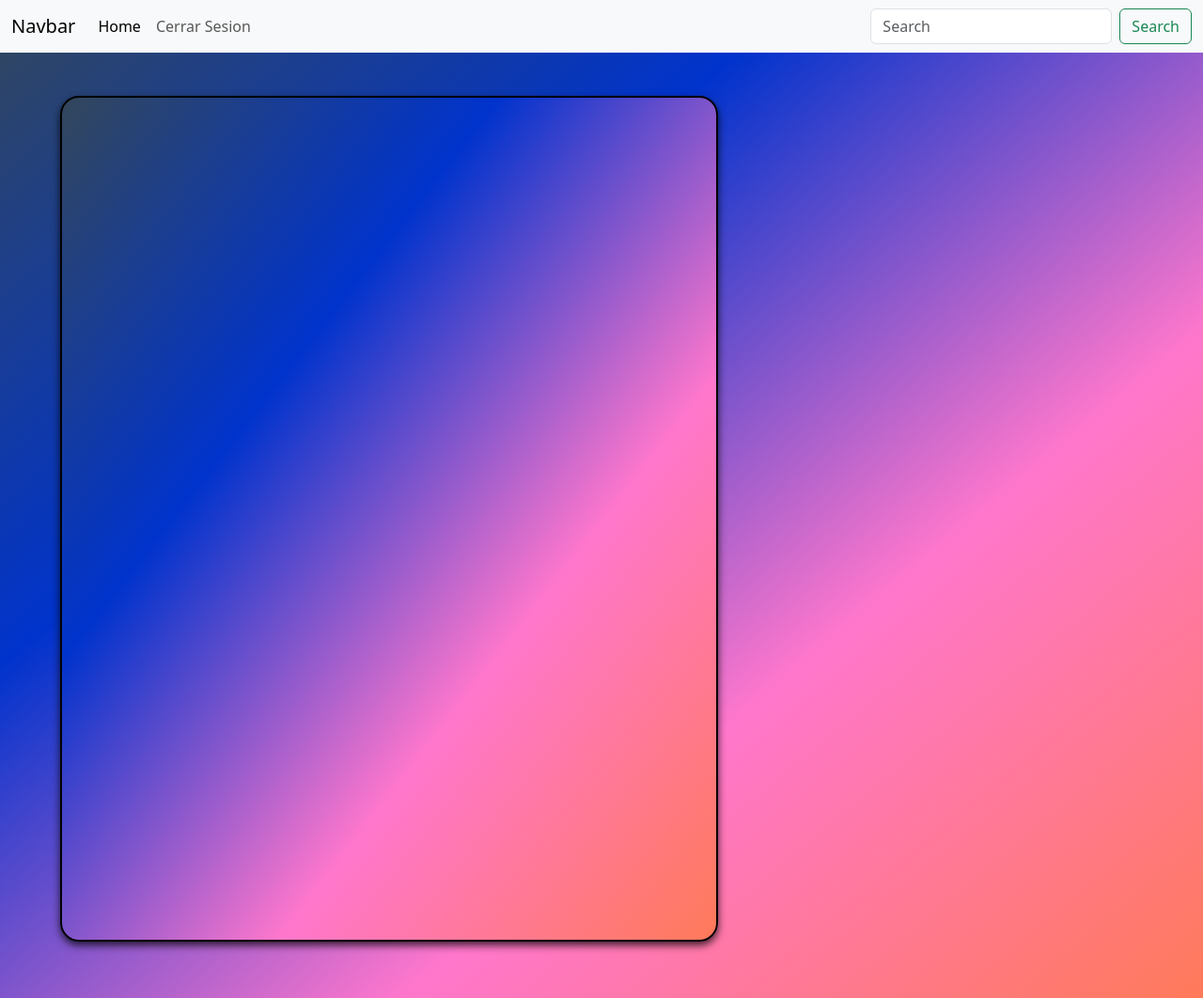
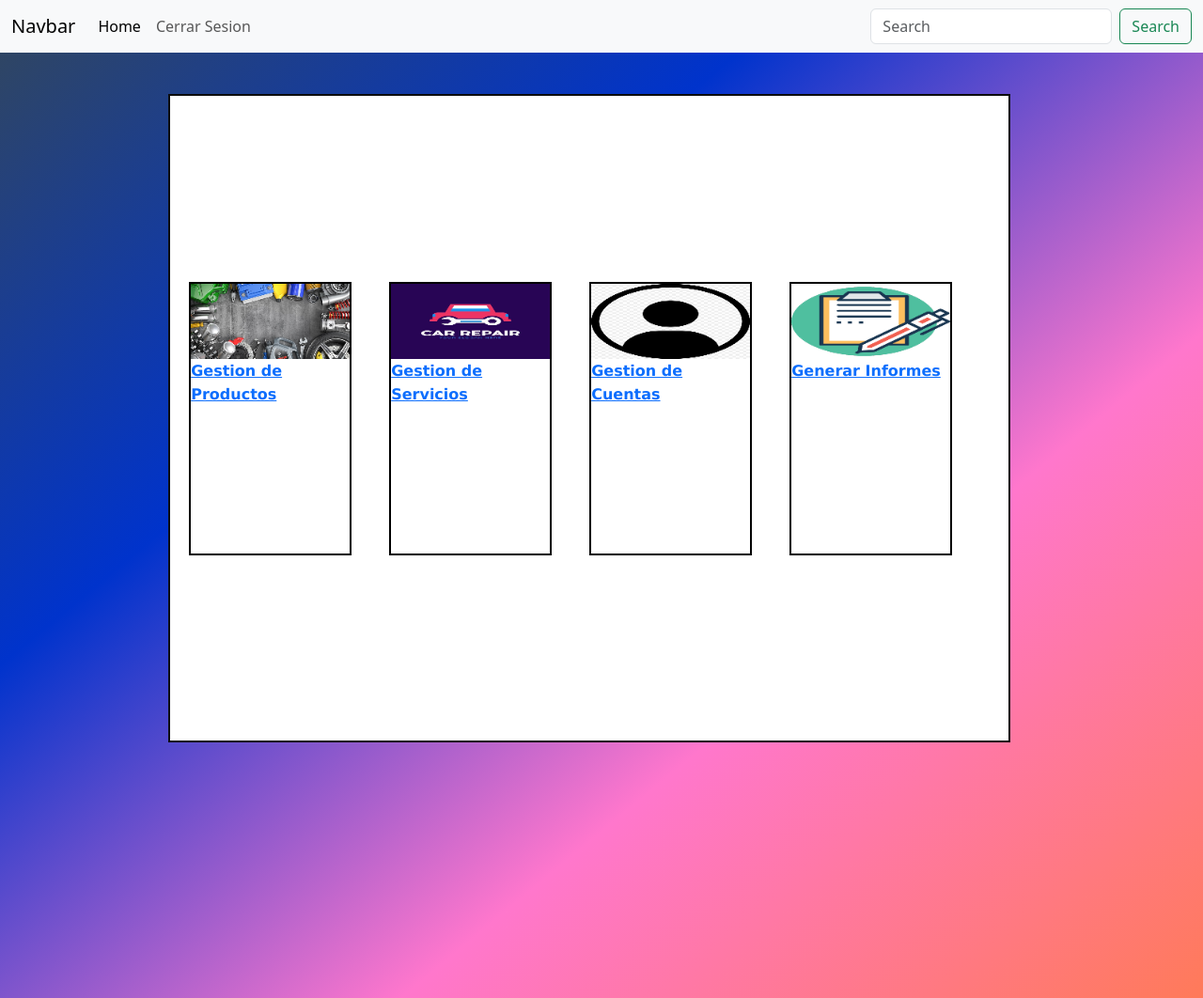
Before and after one commit to killerstrix/ServiExpres_Project, a Django app: page /MenuEmpleados/ in a window 1280 px wide. Shown: the whole page at 94% size. Run offline with Django 4.2, Linux system fonts and the light colour scheme; some libraries are stand-ins or nearby versions.

Commit message:
Menu de empleados funcional

```diff
--- /dev/null
+++ b/API_Rest/static/css/empleados.css
@@ -0,0 +1,100 @@
+#cont_fondo{
+    background-image: linear-gradient(to bottom right, #33475b, #0033CC, #FF77CC, rgb(255, 122, 89));
+    position: fixed;
+    top: 0;
+    left: 0;
+    width: 100%;
+    height: 100%;
+    z-index: -1;
+}
+
+.Cont_Empleados{
+    border: 2px solid rgb(12, 12, 12);
+    width: 70%;
+    height: 65%;
+    margin-top: 100px;
+    margin-left: 14%;
+    background-color: white;
+    display: flex;
+    flex-direction: row;
+    justify-content: center;
+    align-items: center;
+    padding: 20px;
+  }
+
+  .ContMenu1 {
+    width: calc(30% - 30px); /* El 5px es para el margen izquierdo */
+    height: 45%; /* Ajusta la altura según tus necesidades */
+    border: 2px solid black;
+    margin-right: 40px; /* Margen derecho entre elementos */
+  }
+
+  .imagen {
+    position: relative;
+
+  }
+
+  .imagen p {
+    position: absolute;
+    bottom: 0;
+    left: 0;
+    width: 100%;
+    height: 20%;
+    background-color: #fff;
+    color: black;
+    font-size: 16px;
+    text-align: center;
+
+  }
+
+  .boton[type="submit"][id="btnenviarL"]  {
+    width: 30%;
+    height: 50px;
+    margin-left: 31%;
+    border-radius: 10px;
+    margin-top: 15px;
+    font-weight: bold;
+    border: 3px solid black;
+    background-image: linear-gradient(to bottom right, #33475b, #0033CC, #FF77CC, rgb(255, 122, 89));
+    box-shadow: 0 4px 8px rgba(0, 0, 0, 0.75);
+    color: white;
+  }
+
+  .boton[type="submit"][id="btnenviarL"]  {
+    width: 30%;
+    height: 50px;
+    margin-left: 31%;
+    border-radius: 10px;
+    margin-top: 15px;
+    font-weight: bold;
+    border: 3px solid black;
+    background-image: linear-gradient(to bottom right, #33475b, #0033CC, #FF77CC, rgb(255, 122, 89));
+    box-shadow: 0 4px 8px rgba(0, 0, 0, 0.75);
+    color: white;
+  }
+
+  .boton[type="submit"][id="btnenviarL"]  {
+    width: 30%;
+    height: 50px;
+    margin-left: 31%;
+    border-radius: 10px;
+    margin-top: 15px;
+    font-weight: bold;
+    border: 3px solid black;
+    background-image: linear-gradient(to bottom right, #33475b, #0033CC, #FF77CC, rgb(255, 122, 89));
+    box-shadow: 0 4px 8px rgba(0, 0, 0, 0.75);
+    color: white;
+  }
+
+  .boton[type="submit"][id="btnenviarL"]  {
+    width: 30%;
+    height: 50px;
+    margin-left: 31%;
+    border-radius: 10px;
+    margin-top: 15px;
+    font-weight: bold;
+    border: 3px solid black;
+    background-image: linear-gradient(to bottom right, #33475b, #0033CC, #FF77CC, rgb(255, 122, 89));
+    box-shadow: 0 4px 8px rgba(0, 0, 0, 0.75);
+    color: white;
+  }
--- a/API_Rest/static/css/main.css
+++ b/API_Rest/static/css/main.css
@@ -130,15 +130,3 @@
     box-shadow: 0 4px 8px rgba(0, 0, 0, 0.75);
     color: white;
   }
-
-.Cont_Empleados{
-  border: 2px solid black;
-  background-image: linear-gradient(to bottom right, #33475b, #0033CC, #FF77CC, rgb(255, 122, 89));
-  margin-top: 8%;
-  margin-left: 5%;
-  width: 700px;
-  height: 900px;
-  box-shadow: 0 4px 8px rgba(0, 0, 0, 0.75);
-  backdrop-filter: blur(5px);
-  border-radius: 20px;
-}
--- a/API_Rest/templates/core/MenuEmpleados.html
+++ b/API_Rest/templates/core/MenuEmpleados.html
@@ -7,7 +7,7 @@
         <title>Login</title>
         <meta name="description" content="">
         <meta name="viewport" content="width=device-width, initial-scale=1">
-        <link rel="stylesheet" href="{% static 'css/main.css' %}">
+        <link rel="stylesheet" href="{% static 'css/empleados.css' %}">
         <link href="https://cdn.jsdelivr.net/npm/bootstrap@5.3.2/dist/css/bootstrap.min.css" rel="stylesheet" integrity="sha384-T3c6CoIi6uLrA9TneNEoa7RxnatzjcDSCmG1MXxSR1GAsXEV/Dwwykc2MPK8M2HN" crossorigin="anonymous">
     </head>
     <body>
@@ -38,7 +38,32 @@
         <main>
             <div id="cont_fondo">
                 <div class="Cont_Empleados">
-
+                      <br>
+                      <br>
+                      <div class="ContMenu1" >
+                        <div class="imagen">
+                          <img src="{%static 'img/Producto.png'%}" style="width: 100%;  margin-right: 50px">
+                        </div>
+                        <a href="{% url 'crud_productos' %}" style="text-align:center; font-family: Geneva, Verdana, sans-serif; font-weight: bold;">Gestion de Productos</a>
+                      </div>
+                      <div class="ContMenu1" >
+                        <div class="imagen">
+                          <img src="{%static 'img/Servicio.png'%}" style="width: 100%; height: 80%; margin-right: 50px">
+                        </div>
+                        <a href="{% url 'crud_Servicios' %}" style="text-align:center; font-family: Geneva, Verdana, sans-serif; font-weight: bold;">Gestion de Servicios</a>
+                      </div>
+                      <div class="ContMenu1" >
+                        <div class="imagen">
+                          <img src="{%static 'img/User.png'%}" style="width: 100%; height: 80%; margin-right: 50px">
+                        </div>
+                        <a href="{% url 'crud_cuentas' %}" style="text-align:center; font-family: Geneva, Verdana, sans-serif; font-weight: bold;">Gestion de Cuentas</a>
+                      </div>
+                      <div class="ContMenu1" >
+                        <div class="imagen">
+                          <img src="{%static 'img/informe.png'%}" style="width: 100%; height: 80%; margin-right: 50px">
+                        </div>
+                        <a href="{% url 'Generar_Informes' %}" style="text-align:center; font-family: Geneva, Verdana, sans-serif; font-weight: bold;">Generar Informes</a>
+                      </div>
                 </div>
             </div>
         </main>
--- a/API_Rest/urls.py
+++ b/API_Rest/urls.py
@@ -1,5 +1,5 @@
 from django.urls import path
-from . views import login, registro, LoginEmpleados, index, MenuEmpleados
+from . views import login, registro, LoginEmpleados, index, MenuEmpleados, crud_productos, crud_Servicios, crud_cuentas, Generar_Informes
 
 urlpatterns=[
     path('', login, name="login"),
@@ -7,4 +7,8 @@ urlpatterns=[
     path('LoginEmpleados/', LoginEmpleados, name="LoginEmpleados"),
     path('MenuEmpleados/', MenuEmpleados, name="MenuEmpleados"),
     path('index/', index, name="index"),
+    path('crud_productos/', crud_productos, name="crud_productos"),
+    path('crud_Servicios/', crud_Servicios, name="crud_Servicios"),
+    path('crud_cuentas/', crud_cuentas, name="crud_cuentas"),
+    path('Generar_Informes/', Generar_Informes, name="Generar_Informes"),
 ]
--- a/API_Rest/views.py
+++ b/API_Rest/views.py
@@ -18,3 +18,15 @@ def MenuEmpleados(request):
 
 def index(request):
     return render(request, "core/index.html")
+
+def crud_productos(request):
+    return render(request, "core/crud_productos.html")
+
+def crud_Servicios(request):
+    return render(request, "core/crud_Servicios.html")
+
+def crud_cuentas(request):
+    return render(request, "core/crud_cuentas.html")
+
+def Generar_Informes(request):
+    return render(request, "core/Generar_Informes.html")
```
Also changed, not shown: API_Rest/static/img/Producto.png (added), API_Rest/static/img/Servicio.png (added), API_Rest/static/img/User.png (added), API_Rest/static/img/informe.png (added), API_Rest/static/js/registro.js (line endings or trailing spaces), API_Rest/templates/core/Generar_Informes.html (added), API_Rest/templates/core/crud_Servicios.html (added), API_Rest/templates/core/crud_cuentas.html (added), API_Rest/templates/core/crud_productos.html (added).
